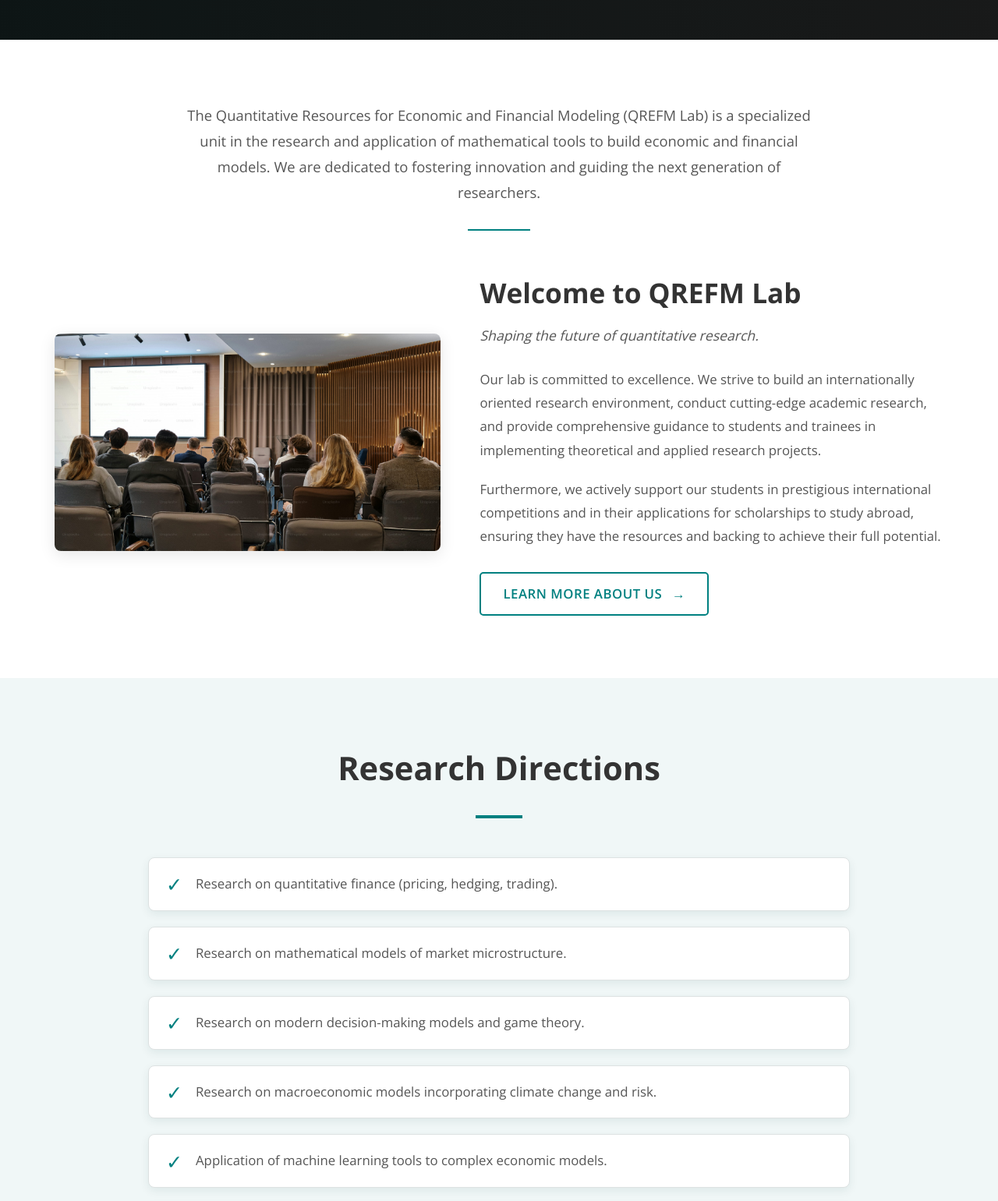
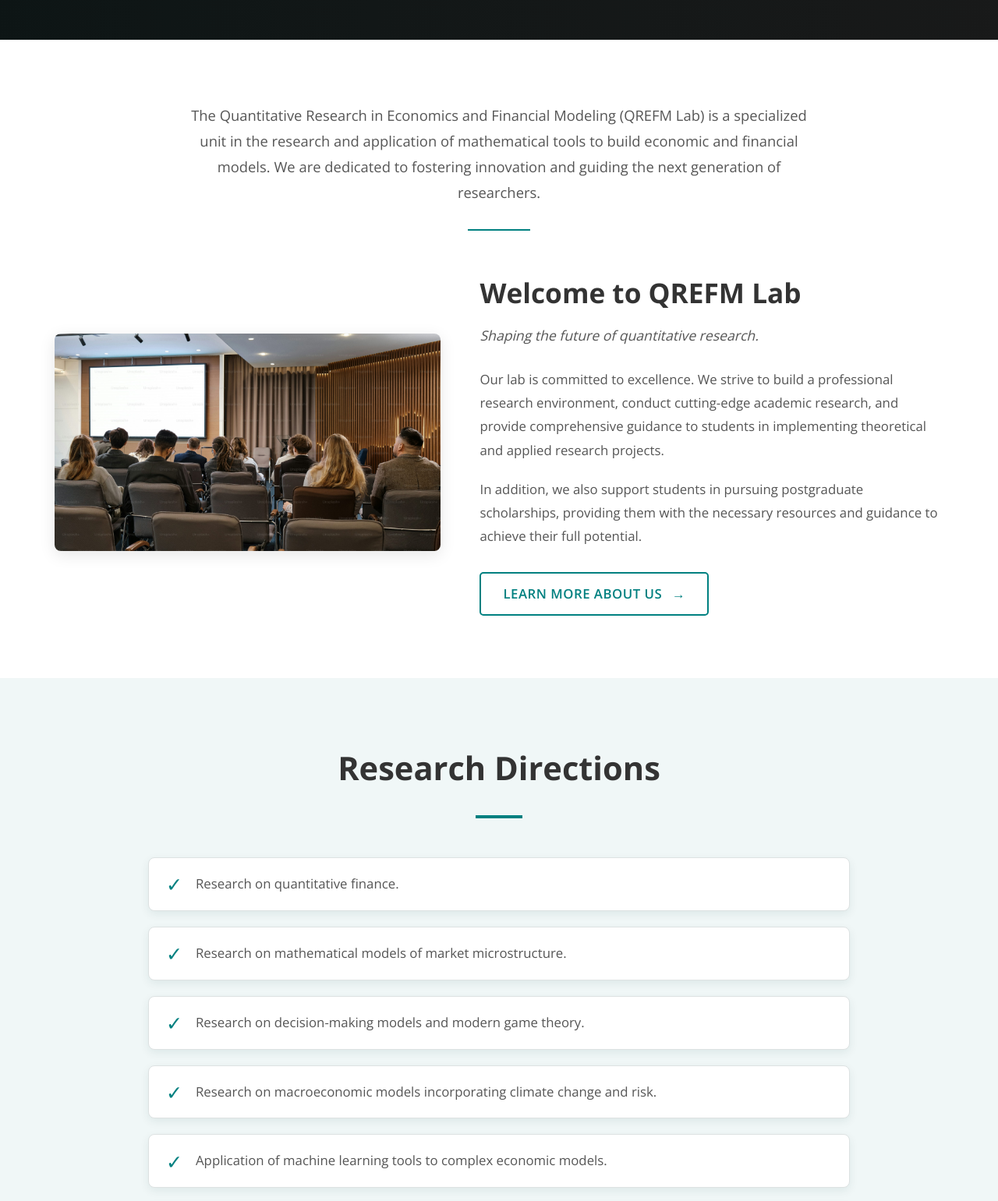
Before and after one commit to Poeto0456/qrefm.github.io, a plain HTML site: page index.html in a window 1280 px wide. Shown: the part 700-2241 px from the top of the page at 78% size. Drawn offline with nearby package versions, Linux system fonts and the light colour scheme.

Commit message:
Update index.html

```diff
--- a/index.html
+++ b/index.html
@@ -47,7 +47,7 @@
         <section id="who-we-are" class="page-section">
             <div class="container">
                 <div class="section-intro-text">
-                    <p>The Quantitative Resources for Economic and Financial Modeling (QREFM Lab) is a specialized unit in the research and
+                    <p>The Quantitative Research in Economics and Financial Modeling (QREFM Lab) is a specialized unit in the research and
                         application of mathematical tools to build economic and financial models. We are dedicated to fostering innovation and guiding the next generation of researchers.</p>
                     <hr class="decorative-line">
                 </div>
@@ -60,8 +60,8 @@
                     <div class="who-we-are-content">
                         <h3>Welcome to QREFM Lab</h3>
                         <p class="tagline">Shaping the future of quantitative research.</p>
-                        <p>Our lab is committed to excellence. We strive to build an internationally oriented research environment, conduct cutting-edge academic research, and provide comprehensive guidance to students and trainees in implementing theoretical and applied research projects.</p>
-                        <p>Furthermore, we actively support our students in prestigious international competitions and in their applications for scholarships to study abroad, ensuring they have the resources and backing to achieve their full potential.</p>
+                        <p>Our lab is committed to excellence. We strive to build a professional research environment, conduct cutting-edge academic research, and provide comprehensive guidance to students in implementing theoretical and applied research projects.</p>
+                        <p>In addition, we also support students in pursuing postgraduate scholarships, providing them with the necessary resources and guidance to achieve their full potential.</p>
                         <a href="#contact" class="btn btn-secondary">Learn More About Us <span class="arrow">→</span></a>
                     </div>
                 </div>
@@ -73,9 +73,9 @@
             <div class="container">
                 <h2>Research Directions</h2>
                 <ul class="research-list">
-                    <li>Research on quantitative finance (pricing, hedging, trading).</li>
+                    <li>Research on quantitative finance.</li>
                     <li>Research on mathematical models of market microstructure.</li>
-                    <li>Research on modern decision-making models and game theory.</li>
+                    <li>Research on decision-making models and modern game theory.</li>
                     <li>Research on macroeconomic models incorporating climate change and risk.</li>
                     <li>Application of machine learning tools to complex economic models.</li>
                     <li>Combining mathematical tools and economic theories for market efficiency, collective decision-making, pricing, advertising, and optimal contract design.</li>
@@ -136,8 +136,8 @@
                             <li><a href="#research">Quantitative Finance</a></li>
                             <li><a href="#research">Market Microstructure</a></li>
                             <li><a href="#research">Game Theory</a></li>
-                            <li><a href="#research">Climate Economics</a></li>
-                            <li><a href="#research">Machine Learning</a></li>
+                            <li><a href="#research">Decision Theory</a></li>
+                            <li><a href="#research">Mechanisim Design</a></li>
                         </ul>
                     </div>
                     <div class="footer-widget">
```
